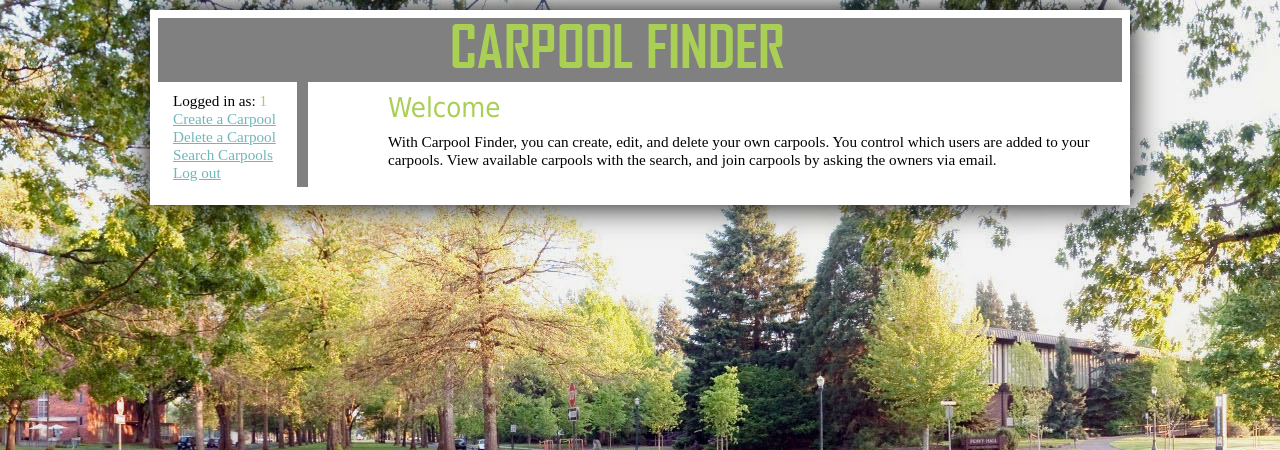
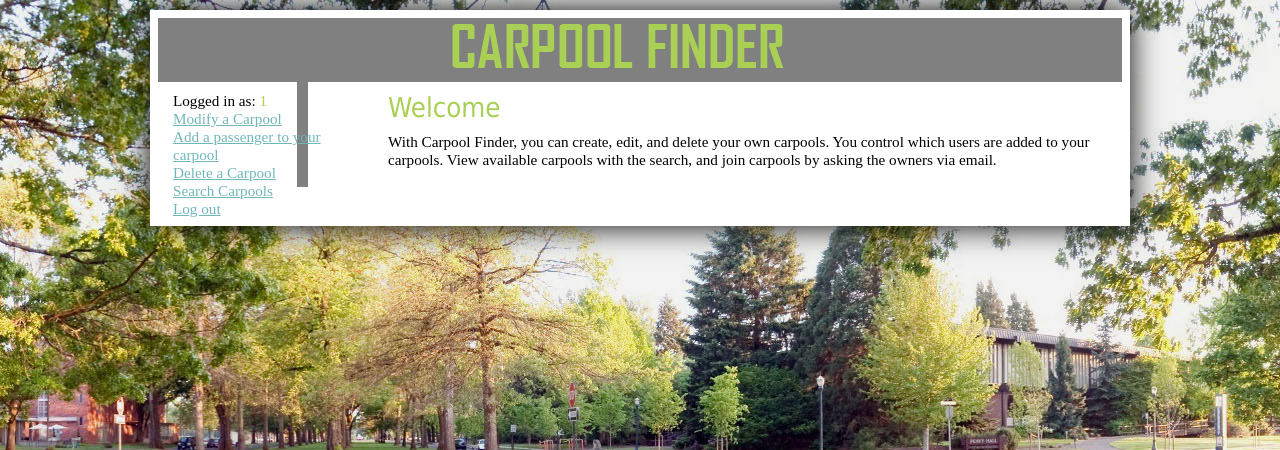
Before and after one commit to jdong92/carpool, a PHP site: page /index.php in a window 1280 px wide. Shown: the top 450 px of the page. Run offline with PHP 8.4, Linux system fonts and the light colour scheme; the visitor is signed in with stand-in values (Sample User, id 1).

Commit message:
Update public_html/navbar.php

```diff
--- a/public_html/navbar.php
+++ b/public_html/navbar.php
@@ -6,7 +6,8 @@
     {
 	$auth = '
 		Logged in as: <font color=A9CF54>'.$_SESSION['username'].'</font><br>
-		<a href="post.php">Create a Carpool</a><br>
+		<a href="post.php">Modify a Carpool</a><br>
+		<a href="add_passenger.php">Add a passenger to your carpool</a><br>
 		<a href="delete.php">Delete a Carpool</a><br>
 		<a href="search.php">Search Carpools</a><br>
 		<a href="logout.php">Log out</a>';
@@ -14,7 +15,7 @@
 	$notauth='
 		Not logged in.. <br>
 		<a href="login.php">Log in</a><br>
-		<a href="post.php">Create a Carpool</a><br>
+		<a href="post.php">Modify a Carpool</a><br>
 		<a href="search.php">Search Carpools</a><br>
 		<a href="signup.php">Sign up</a>
 		';
```
